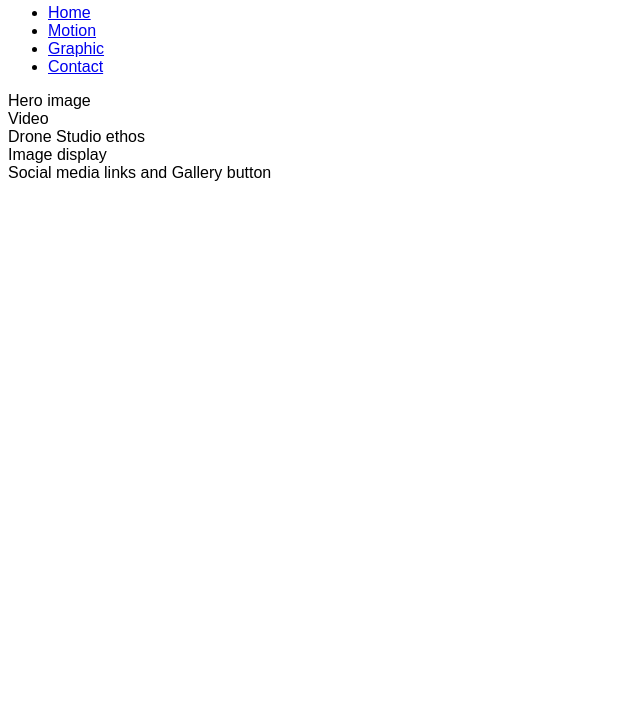
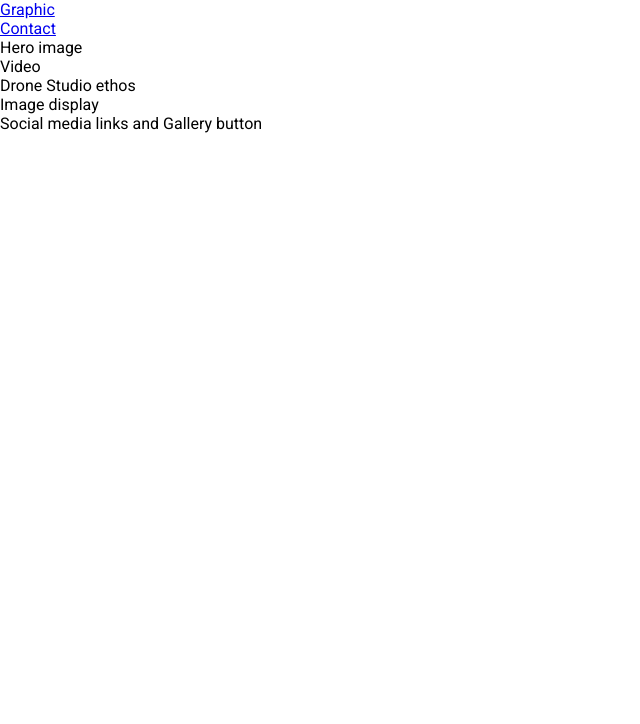
Before and after one commit to no0tno0t/Drone-Studio, a plain HTML site: page index.html in a window 1280 px wide. Shown: the part 76-800 px from the top of the page, without its empty margins (0-640 px from the left). Drawn offline with Linux system fonts and the light colour scheme.

Commit message:
Add google fonts and remove default margin, padding and border

```diff
--- a/assets/css/style.css
+++ b/assets/css/style.css
@@ -1,3 +1,12 @@
+@import url('https://fonts.googleapis.com/css2?family=Open+Sans&family=Roboto&display=swap');
+
+* {
+    margin: 0;
+    padding: 0;
+    border: none;
+}
+
 body {
-    font-family: Arial;
+    font-family: Roboto, sans-serif;
+    font-weight: 400;
 }
```
